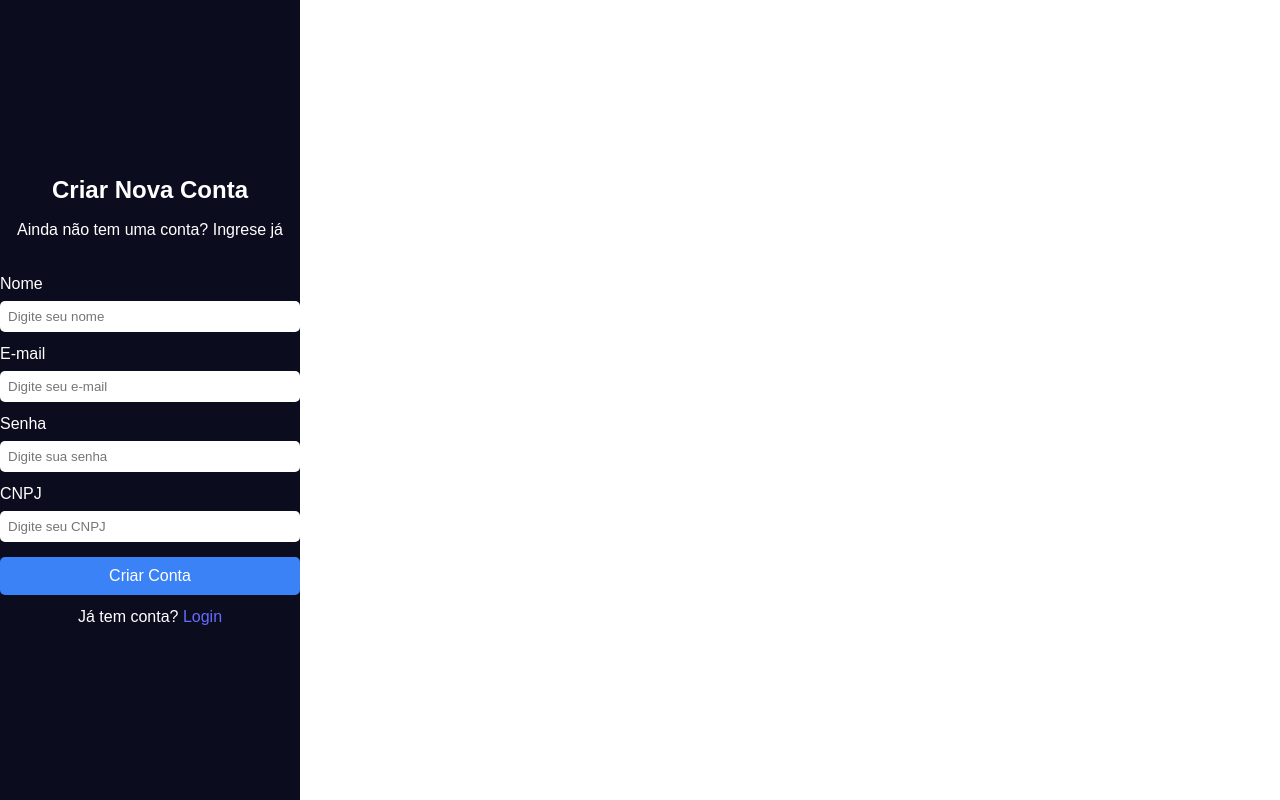
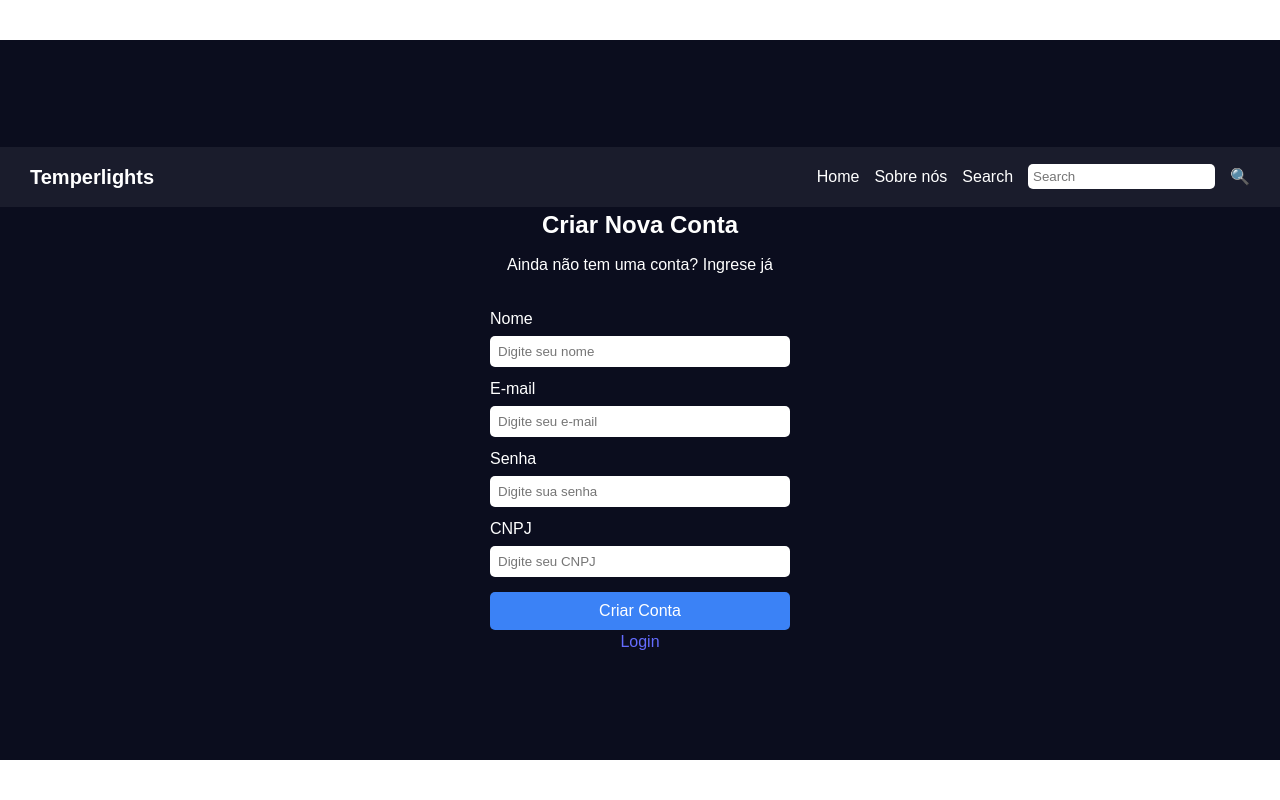
Before and after one commit to EricIkeda1/Temperlights, a React (Vite) app: page /register in a window 1280 px wide. Built offline with nearby package versions, Linux system fonts and the light colour scheme.

Commit message:
Arrumando a tela do Login 100% da tela fixo

```diff
--- a/src/components/Register.jsx
+++ b/src/components/Register.jsx
@@ -4,6 +4,19 @@ import { Link } from "react-router-dom";
 const Register = () => {
   return (
     <div className="register-container">
+      <nav className="register-navbar">
+        <div className="register-logo">Temperlights</div>
+        <ul className="register-nav-links">
+          <li><Link to="/home">Home</Link></li>
+          <li><Link to="#">Sobre nós</Link></li>
+          <li><Link to="#">Search</Link></li>
+          <li>
+            <input type="text" placeholder="Search" className="register-search-input" />
+          </li>
+          <li><Link to="#">🔍</Link></li>
+        </ul>
+      </nav>
+
       <h2 className="register-title">Criar Nova Conta</h2>
       <p className="register-subtitle">Ainda não tem uma conta? Ingrese já</p>
       <form className="register-form">
@@ -21,7 +34,7 @@ const Register = () => {
 
         <button className="register-button" type="submit">Criar Conta</button>
       </form>
-      <p className="register-login-link">Já tem conta? <a href="/login">Login</a></p>
+      <Link to="/login">Login</Link>
     </div>
   );
 };
--- a/src/styles/Login.css
+++ b/src/styles/Login.css
@@ -1,3 +1,15 @@
+.login-container {
+    display: flex;
+    justify-content: center;
+    align-items: center;
+    width: 100vw;
+    height: 100vh;
+    min-width: 1280px;
+    min-height: 720px;
+    background: #0b0c1d;
+    overflow: hidden;
+}
+
 .login-navbar {
   display: flex;
   justify-content: space-between;
--- a/src/styles/Register.css
+++ b/src/styles/Register.css
@@ -5,7 +5,47 @@
   flex-direction: column;
   align-items: center;
   justify-content: center;
-    height: 100vh;
+  min-width: 1280px;
+  min-height: 720px;
+  overflow: hidden;
+  width: 100%;
+}
+
+.register-navbar {
+  width: 100%;
+  background-color: #1a1c2c;
+  display: flex;
+  justify-content: space-between;
+  align-items: center;
+  padding: 15px 30px;
+}
+
+.register-logo {
+  font-size: 20px;
+  font-weight: bold;
+  color: white;
+}
+
+.register-nav-links {
+  list-style: none;
+  display: flex;
+  align-items: center;
+  gap: 15px;
+}
+
+.register-nav-links li {
+  display: inline;
+}
+
+.register-nav-links a {
+  color: white;
+  text-decoration: none;
+}
+
+.register-search-input {
+  padding: 5px;
+  border-radius: 5px;
+  border: none;
 }
 
 .register-title {
```
Lines whose indentation alone changed are shown as unchanged.
